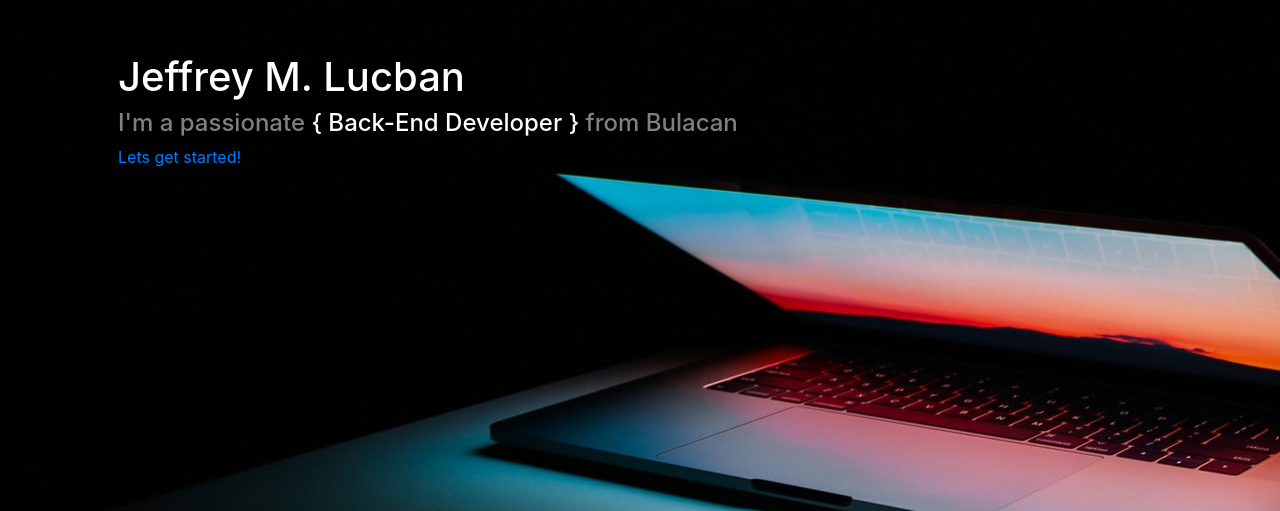
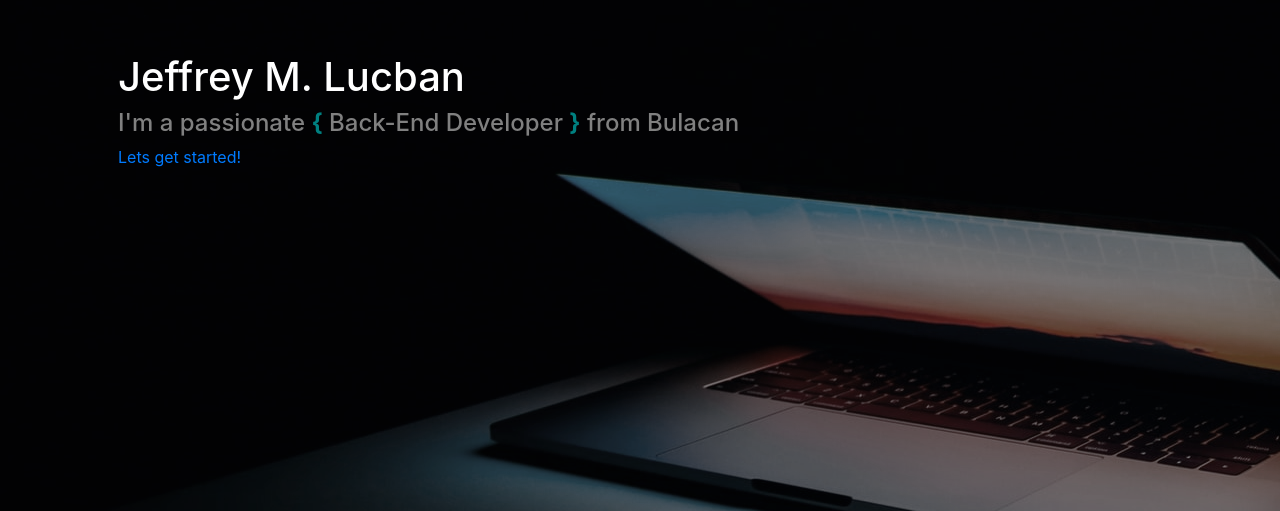
Before and after one commit to DyepLucban/my-portfolio, a Vue app: page / in a window 1280 px wide. Shown: the part 289-800 px from the top of the page. Built offline with nearby package versions, Linux system fonts and the light colour scheme; what @growthbunker/vuetimeline would draw is missing.

Commit message:
update wallpaper

```diff
--- a/src/App.vue
+++ b/src/App.vue
@@ -38,7 +38,7 @@ export default {
 
 <style scoped>
   #app {
-    background-image: url('./assets/images/laptop.jpg');
+    background-image: url('./assets/images/laptop-updated-2.png');
     background-attachment: fixed;
     left: 0;
     right: 0;
--- a/src/components/Home/BannerComponent.vue
+++ b/src/components/Home/BannerComponent.vue
@@ -2,9 +2,9 @@
     <div xs="12" md="12" class="p-5">
         <h1 style="color:white;">Jeffrey M. Lucban</h1>
         <h4 style="color:gray;">I'm a passionate
-            <span style="color:white;">{</span>
-            <span style="color:white"> Back-End Developer </span>
-            <span style="color:white;">}</span>
+            <span style="color:teal;"><b>{</b></span>
+            <span style="color:gray"> Back-End Developer </span>
+            <span style="color:teal;"><b>}</b></span>
             from Bulacan
         </h4>
         <router-link to="/about">Lets get started!</router-link>
```
Also changed, not shown: src/assets/images/laptop-updated-2.png (added).
